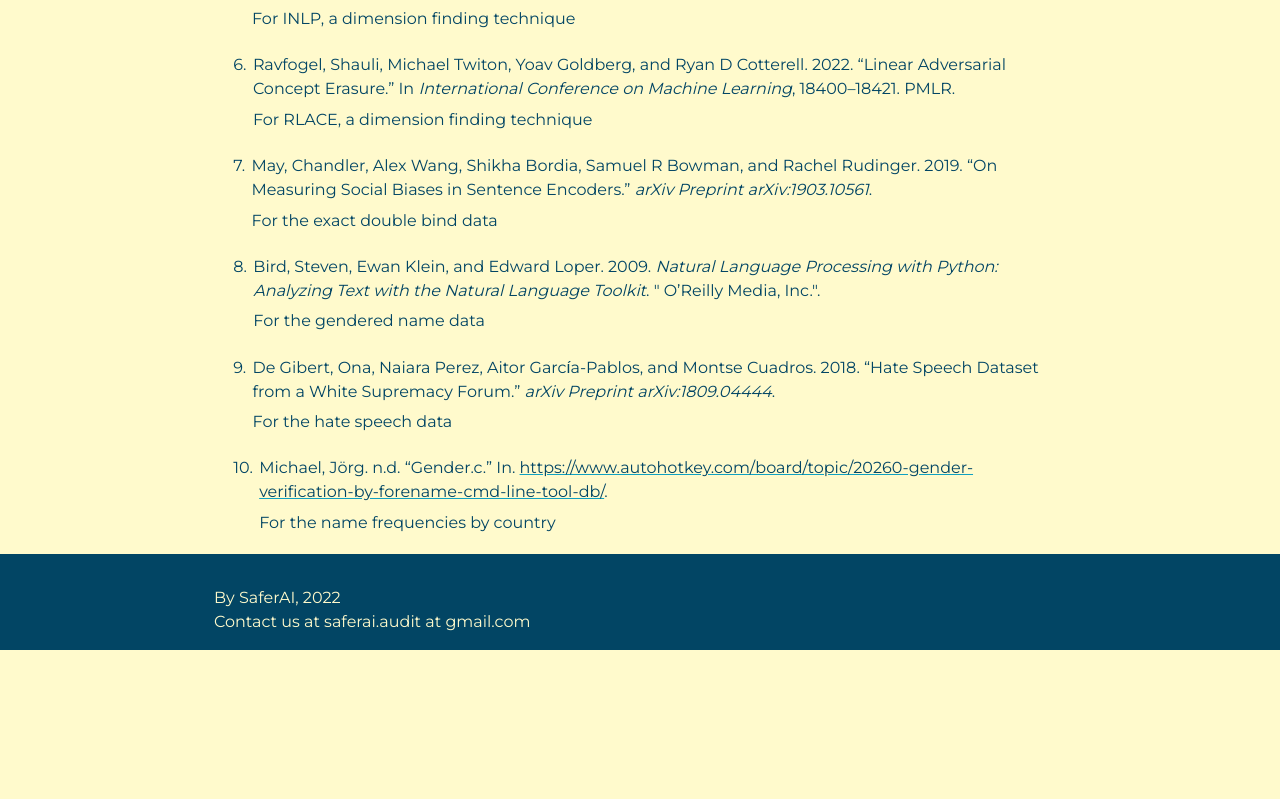
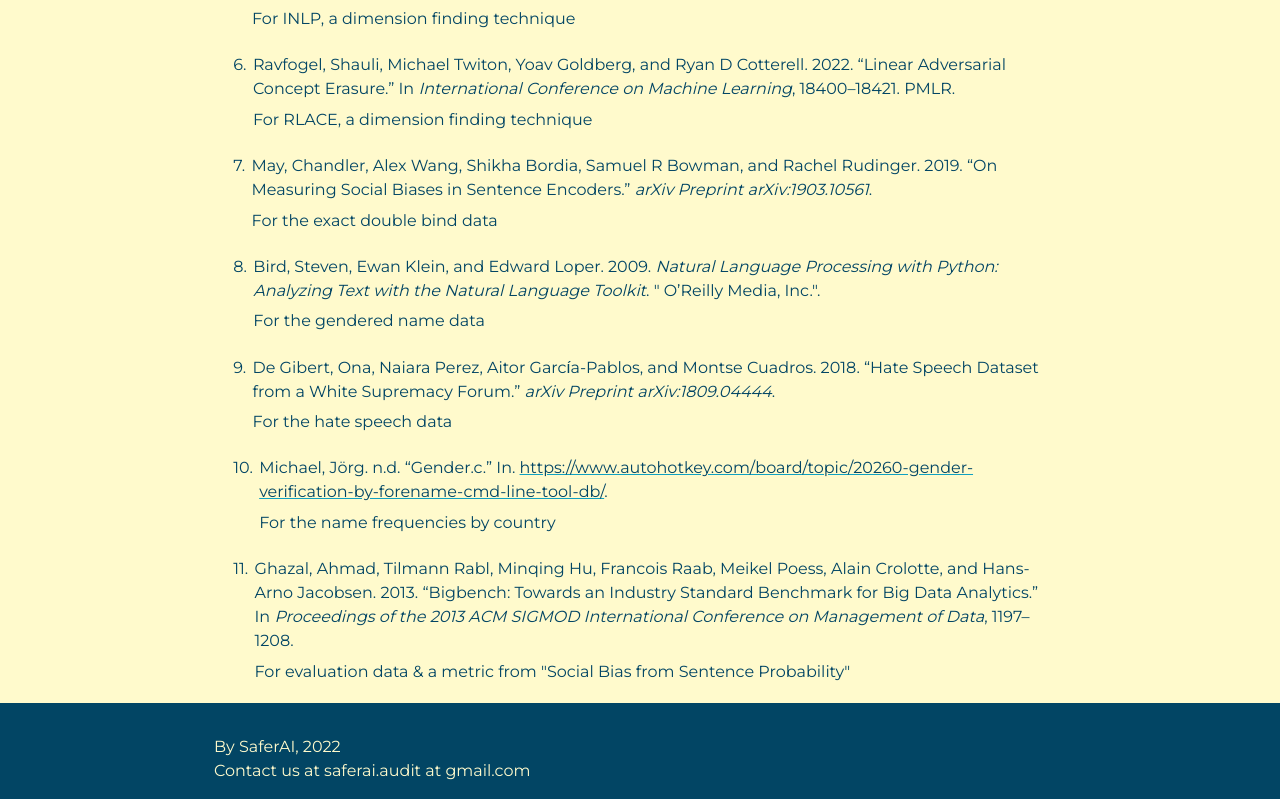
Before and after one commit to safer-ai/SaferAI-Website, a React (Create React App) app in the folder frontend/: page / in a window 1280 px wide. Shown: the part 2798-3597 px from the top of the page. Before the commit the page ends 3448 px from the top, so only its background shows below. Built offline with nearby package versions, Linux system fonts and the light colour scheme; no server answers.

Commit message:
Add support for csv

```diff
--- a/frontend/src/countergenmain_sections/References.tsx
+++ b/frontend/src/countergenmain_sections/References.tsx
@@ -11,6 +11,7 @@ const referencesList = [
   "nltk",
   "hateSpeech",
   "nameOrigin",
+  "biasSentenceProb",
 ];
 const referenceData: {
   [refId: string]: { for: string; refObject: JSX.Element };
@@ -137,6 +138,25 @@ const referenceData: {
       </p>
     ),
   },
+  biasSentenceProb: {
+    for: 'For evaluation data & a metric from "Social Bias from Sentence Probability"',
+    refObject: (
+      <p>
+        Ghazal, Ahmad, Tilmann Rabl, Minqing Hu, Francois Raab, Meikel Poess,
+        Alain Crolotte, and Hans-Arno Jacobsen. 2013.{" "}
+        <span>
+          “Bigbench: Towards an Industry Standard Benchmark for Big Data
+          Analytics.”
+        </span>{" "}
+        In{" "}
+        <em>
+          Proceedings of the 2013 ACM SIGMOD International Conference on
+          Management of Data
+        </em>
+        , 1197–1208.
+      </p>
+    ),
+  },
 };
 
 export const ReferenceMarker = (props: { refId: string }) => {
--- a/frontend/src/countergenweb_sections/DataSelection.tsx
+++ b/frontend/src/countergenweb_sections/DataSelection.tsx
@@ -61,6 +61,7 @@ const DataSelection = (props: DataSelectionProps) => {
 
     const fileObj = evt.target.files[0]; // We've not allowed multiple files.
     const reader = new FileReader();
+    console.log(fileObj.name);
     setDisplayUploadFileInfo(false);
 
     let fileloaded = (e: any) => {
@@ -69,13 +70,25 @@ const DataSelection = (props: DataSelectionProps) => {
       const lines = fileContents.split("\n");
       let samples: Sample[];
       try {
-        samples = lines.slice(0, MAX_SAMPLES + 2).map((line: string) => {
-          const r = JSON.parse(line);
-          // eslint-disable-next-line no-throw-literal
-          if (!("input" in r) || !("outputs" in r)) throw "invalid json";
-          return r as Sample;
-        });
+        const splitName = evt.target.files[0].name.split(".");
+        const isCsv = splitName[splitName.length - 1] === "csv";
 
+        if (isCsv) {
+          samples = lines.slice(1, MAX_SAMPLES + 2).map((line: string) => {
+            const r = line.split(",");
+            // eslint-disable-next-line no-throw-literal
+            if (r.length < 1) throw "invalid csv";
+            return { input: r[0], outputs: r.slice(1) };
+          });
+        } else {
+          samples = lines.slice(0, MAX_SAMPLES + 2).map((line: string) => {
+            const r = JSON.parse(line);
+            // eslint-disable-next-line no-throw-literal
+            if (!("input" in r) || !("outputs" in r)) throw "invalid json";
+            return r as Sample;
+          });
+        }
+        console.log(samples);
         setCleanDataset({
           samples: [...cleanDataset.samples, ...cleanDs({ samples }).samples],
         });
@@ -93,7 +106,6 @@ const DataSelection = (props: DataSelectionProps) => {
     <Card className="section">
       <CardHeader className="section-title" title="Choose your data" />
       <CardContent className="section-content">
-        <p>Enter you own data</p>
         <TextSelector dataset={cleanDataset} setDataset={setCleanDataset} />
         <div
           className="horizontal-flex"
@@ -109,7 +121,7 @@ const DataSelection = (props: DataSelectionProps) => {
               type="file"
               className="hidden"
               multiple={false}
-              accept=".jsonl,application/jsonl"
+              accept=".jsonl,application/jsonl,.csv,application/csv"
               onChange={(evt) => loadFile(evt)}
               hidden
             />
@@ -121,14 +133,24 @@ const DataSelection = (props: DataSelectionProps) => {
         {displayUploadFileInfo && (
           <>
             <p>
-              <i>
-                The file should be a JSONL file where each line is a JSON object
-                with an "input" field (with a string value) and an "outputs"
-                field (with a list of string value). For example, this line is a
-                valid line:
-              </i>
+              The file should be either:
+              <ul>
+                <li>
+                  a .csv file where the first column is the input and the next
+                  columns are outputs. The first line is assumed to be the
+                  header and will be skipped. This is a valid csv line:
+                  <br />
+                  <code>{`She is, alive, dead`}</code>
+                </li>
+                <li>
+                  a .jsonl file where each line is a JSON object with an "input"
+                  field (with a string value) and an "outputs" field (with a
+                  list of string value). For example, this line is a valid line:
+                  <br />
+                  <code>{`{"input": "She is", "outputs":[" alive", " dead"]}`}</code>
+                </li>
+              </ul>
             </p>
-            <code>{`{"input": "She is", "outputs":[" alive", " dead"]}`}</code>
           </>
         )}
         <div
@@ -144,7 +166,9 @@ const DataSelection = (props: DataSelectionProps) => {
             style={{ width: "18em" }}
           >
             {Object.entries(DATASETS).map(([code, { displayedName }]) => (
-              <MenuItem value={code}>{displayedName}</MenuItem>
+              <MenuItem value={code} key={code}>
+                {displayedName}
+              </MenuItem>
             ))}
           </Select>
           <Button onClick={() => addDefault(selectedData)} variant="outlined">
--- a/frontend/src/utils/dsUtils.ts
+++ b/frontend/src/utils/dsUtils.ts
@@ -21,7 +21,7 @@ export const cleanDs = (ds: Dataset): Dataset => {
         outputs: cleanOutputs(sample.outputs),
       };
     })
-    .filter((sample) => sample.input.length > 0 && sample.outputs.length > 0);
+    .filter((sample) => sample.input.length > 0);
   return { samples: newSamples };
 };
 
```
